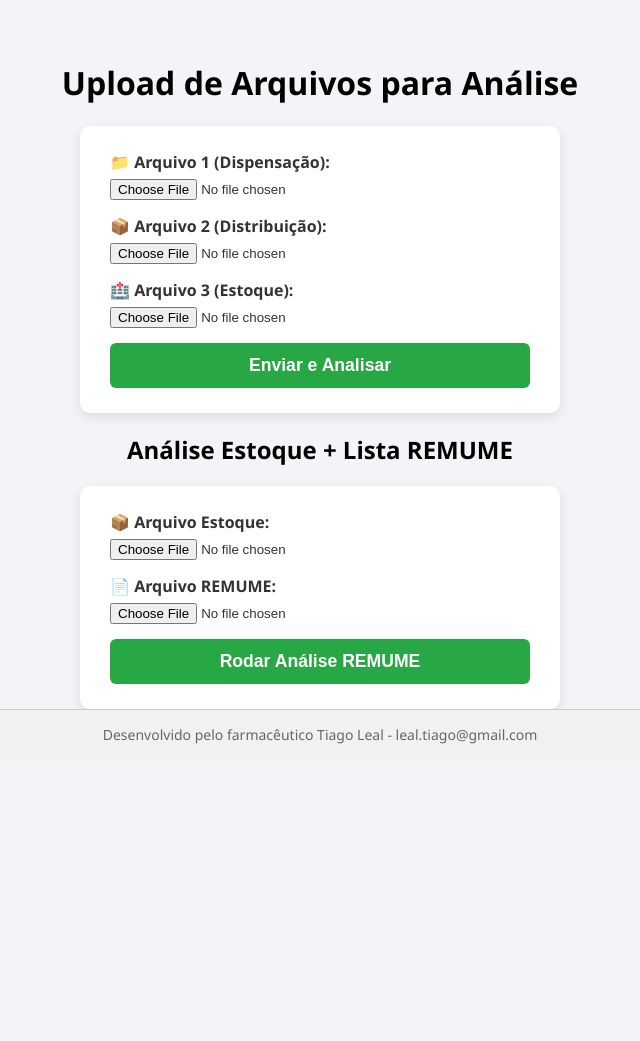
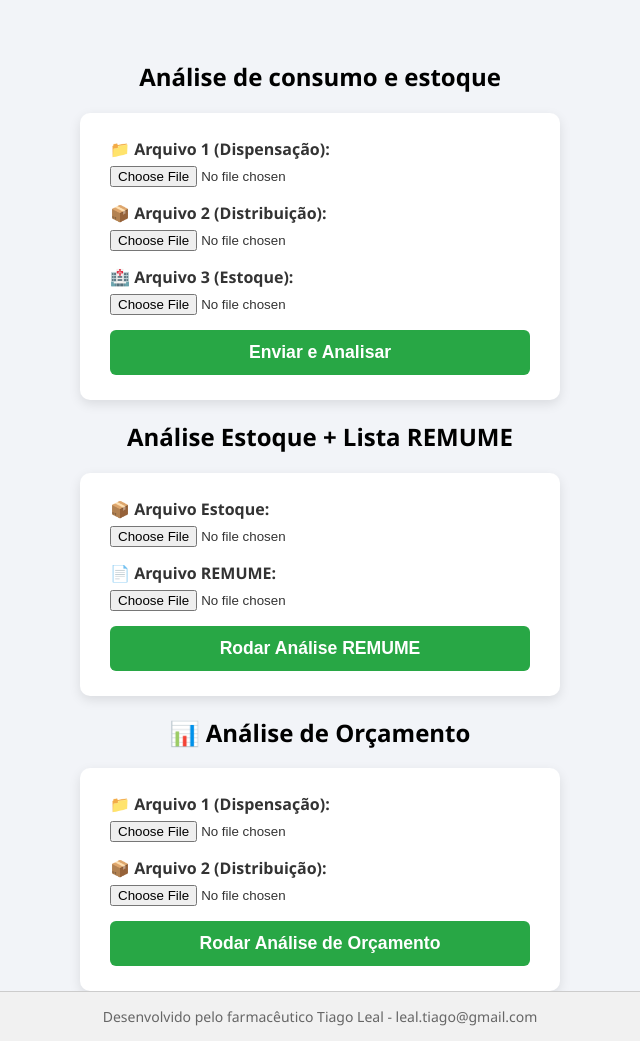
Before and after one commit to lealtiago-source/Far-analisedeconsumoeestoque, a Flask app: page /painel in a window 1280 px wide. Shown: the part 96-1137 px from the top of the page, without its empty margins (320-960 px from the left). Before the commit the page ends 840 px from the top, so only its background shows below. Run offline with Flask 3, Linux system fonts and the light colour scheme; the visitor is signed in with stand-in values (Sample User, id 1).

Commit message:
Update painel.html

```diff
--- a/templates/painel.html
+++ b/templates/painel.html
@@ -147,7 +147,7 @@
     </header>
 
     <main>
-        <h1>Upload de Arquivos para Análise</h1>
+        <h2>Análise de consumo e estoque</h2>
 
         <form method="post" enctype="multipart/form-data">
             <label>📁 Arquivo 1 (Dispensação):
@@ -174,6 +174,17 @@
                 <input type="submit" value="Rodar Análise REMUME">
         </form>
 
+        <h2>📊 Análise de Orçamento</h2>
+        <form method="post" action="{{ url_for('analise_orcamento') }}" enctype="multipart/form-data">
+            <label>📁 Arquivo 1 (Dispensação):
+                <input type="file" name="orcamento_dispensacao" required>
+            </label>
+            <label>📦 Arquivo 2 (Distribuição):
+                <input type="file" name="orcamento_distribuicao" required>
+            </label>
+            <input type="submit" value="Rodar Análise de Orçamento">
+        </form>
+
         {% with messages = get_flashed_messages(with_categories=true) %}
           {% if messages %}
             {% for category, message in messages %}
```
